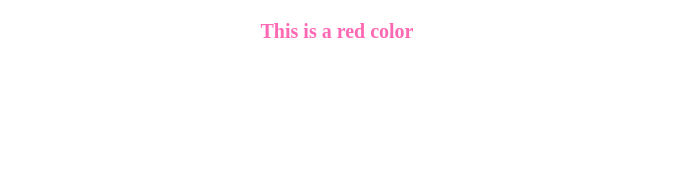
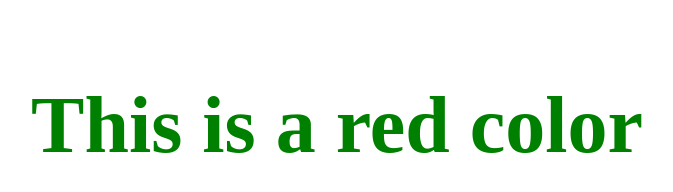
Before and after one commit to Salman-Ahmad-Khan/HTML-CSS, a plain HTML site: page !important.html in a window 1280 px wide. Shown: the whole page, without its empty margins (303-976 px from the left). Drawn offline with Linux system fonts and the light colour scheme.

Commit message:
Update !important.html

```diff
--- a/!important.html
+++ b/!important.html
@@ -7,12 +7,12 @@
     <title>Document</title>
     <style>
         .imp{
-            color: hotpink !important;
+            color: green !important;
         }
     </style>
 </head>
 <body>
-    <p align="center" title="This is a red color" class="imp" style="color: red; font-weight: 900; font-size: 20px;">
+    <p align="center" title="This is a red color" class="imp" style="color: red; font-weight: 900; font-size: 5rem;">
         This is a red color
     </p>
 </body>
```
